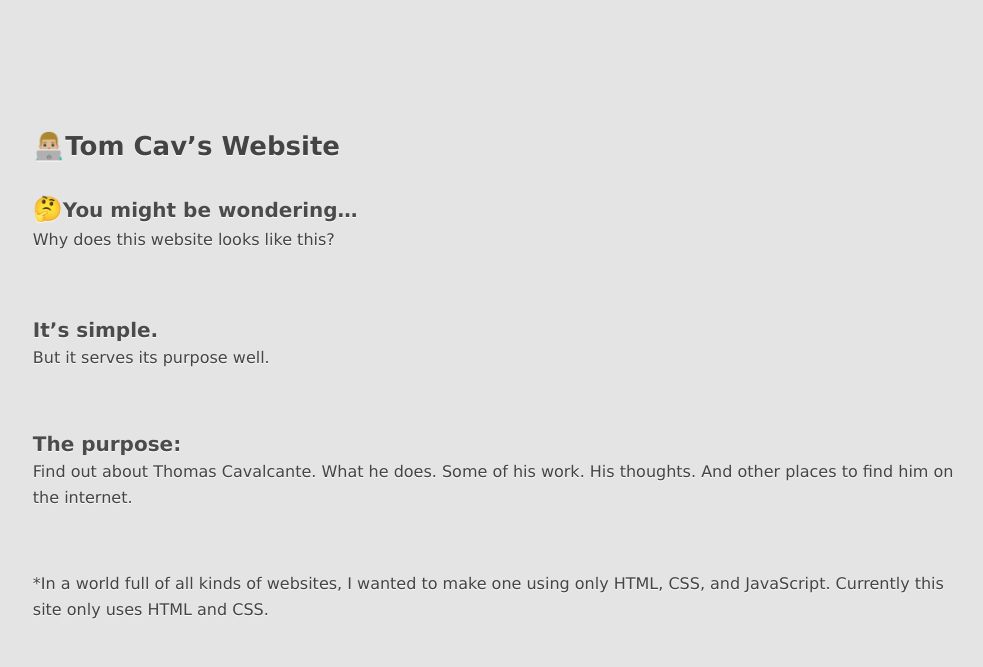
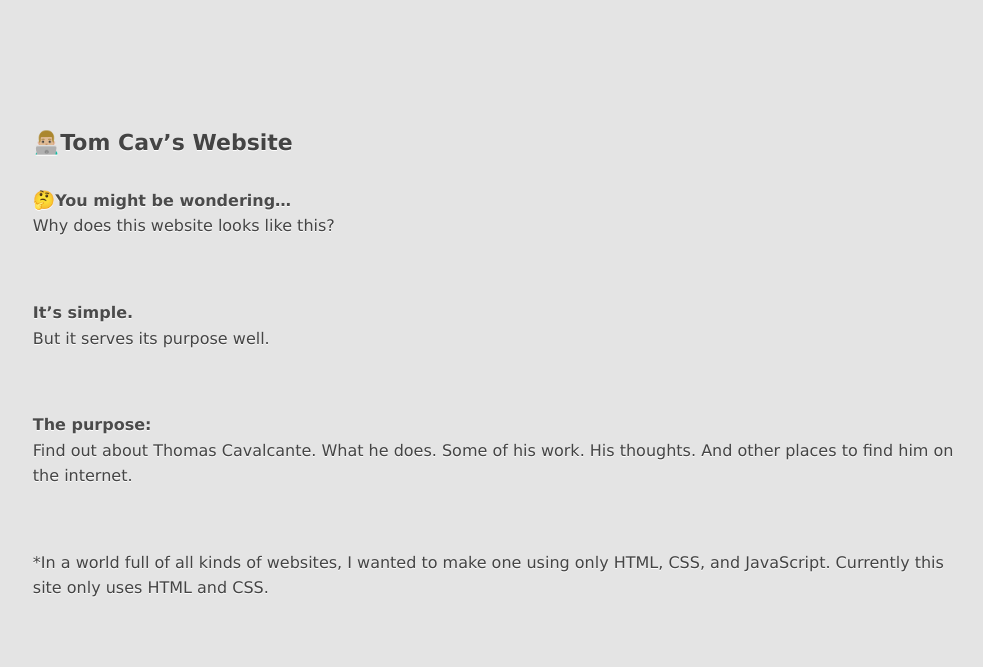
Before and after one commit to tpcav/my-website, a plain HTML site: page index.html in a window 1280 px wide. Shown: the whole page, without its empty margins (140-1123 px from the left). Drawn offline with Linux system fonts and the light colour scheme.

Commit message:
Update index.html
font size changes

```diff
--- a/index.html
+++ b/index.html
@@ -10,12 +10,12 @@
   <link href="https://fonts.googleapis.com/css2?family=Roboto:ital,wght@0,100;0,300;0,400;0,500;0,700;0,900;1,100;1,300;1,400;1,500;1,700;1,900&display=swap" rel="stylesheet">
   <style type="text/css">
     body {margin: 5% auto; margin-top: 10%; background: #e4e4e4; color: #444444; font-family: Verdana; font-size: 18px; line-height: 1.4; text-shadow: 0 1px 0 #ffffff; max-width: 73%;}
-    p.p1 {font-family: Verdana; margin: 0.0px 0.0px 3.0px 0.0px; font: 26.0px}
+    p.p1 {font-family: Verdana; margin: 0.0px 0.0px 3.0px 0.0px; font: 22.0px}
     p.p2 {margin: 0.0px 0.0px 0.0px 0.0px; font: 20.0px; color: #444444f6}
     p.p3 {margin: 0.0px 0.0px 0.0px 0.0px; font: 16.0px; min-height: 21.0px}
-    span.s1 {font-weight: 900; font-weight: medium; font-style: normal; font-size: 26px}
-    span.s2 {font-weight: 600; font-weight: medium; font-style: normal; font-size: 24px}
-    span.s3 {font-family: Verdana; font-weight: bold; font-style: normal; font-size: 20.00px}
+    span.s1 {font-weight: 900; font-weight: medium; font-style: normal; font-size: 22px}
+    span.s2 {font-weight: 600; font-weight: medium; font-style: normal; font-size: 18px}
+    span.s3 {font-family: Verdana; font-weight: bold; font-style: normal; font-size: 16.00px}
     span.s4 {font-family: Verdana; font-weight: 400; font-style: normal; font-size: 16.00px}
   </style>
 </head>
```
